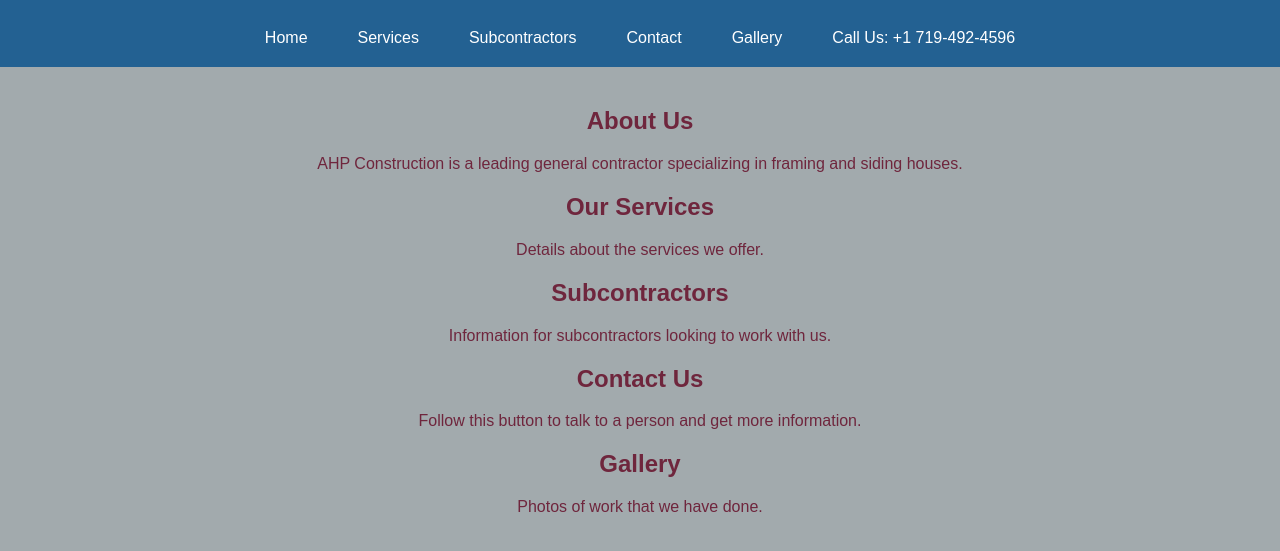
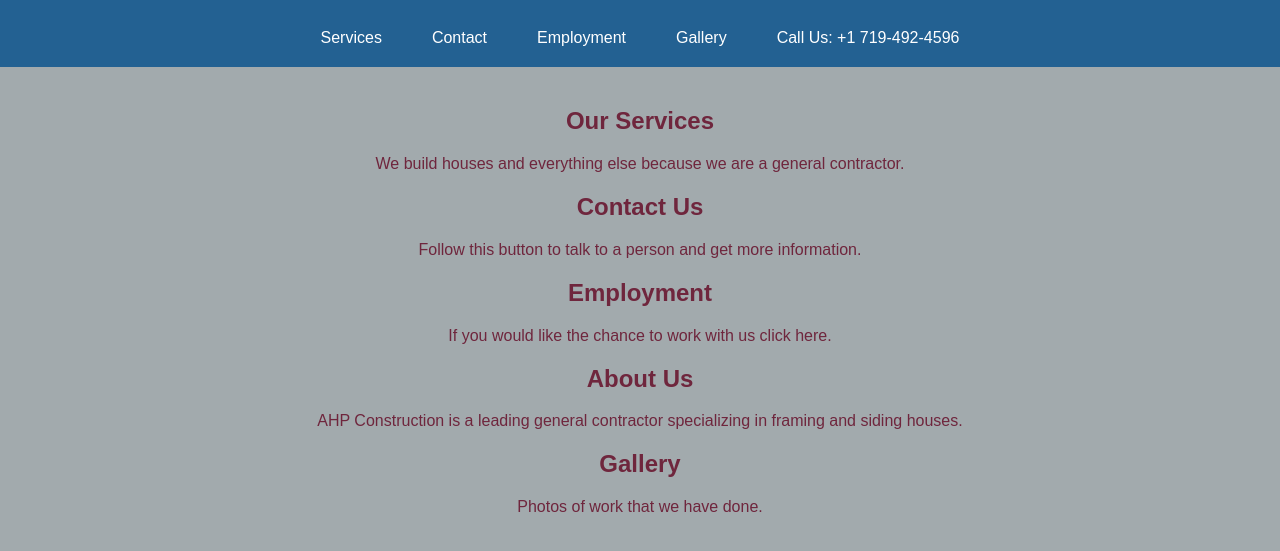
Before and after one commit to james3roberts/AhpConstruction, a plain HTML site: page index.html in a window 1280 px wide. Shown: the part 71-622 px from the top of the page. Drawn offline with Linux system fonts and the light colour scheme.

Commit message:
build: index page is finished rough building.

```diff
--- a/index.html
+++ b/index.html
@@ -4,6 +4,8 @@
     <meta charset="UTF-8">
     <meta name="viewport" content="width=device-width, initial-scale=1.0">
     <title>AHP Construction</title>
+    <meta name="description" content="AHP Construction is a leading general contractor specializing in framing and siding houses.">
+    <meta name="keywords" content="construction, general contractor, framing, siding, custom homes, remodeling">
     <link rel="stylesheet" href="css/style.css"> <!-- Link to CSS file -->
 </head>
 <body>
@@ -12,38 +14,45 @@
         <h1>AHP Construction</h1>
         <nav class="navbar">
             <ul>
-                <li><a href="#home">Home</a></li>
+                <!--<li><a href="#home">Home</a></li> Do not need the home button on the home page. -->
                 <li><a href="#services">Services</a></li>
-                <li><a href="#subcontractors">Subcontractors</a></li>
                 <li><a href="#contact">Contact</a></li>
+                <li><a href="#subcontractors">Employment</a></li>
                 <li><a href="#gallery">Gallery</a></li>
-                <li><a href="tel:+1234567890">Call Us: +1 719-492-4596</a></li> <!-- Clickable phone number -->
+                <li><a href="tel:+17194924596">Call Us: +1 719-492-4596</a></li> <!-- Clickable phone number -->
             </ul>
         </nav>
     </header>
+
     <!-- Main content area -->
     <main>
-        <!-- Example Sections -->
+        <!-- Our Services section -->
+        <section id="services">
+            <h2>Our Services</h2>
+            <p>We build houses and everything else because we are a general contractor.</p>
+        </section>
+
+        <!-- Contact Us section -->
+        <section id="contact">
+            <h2>Contact Us</h2>
+            <p>Follow this button to talk to a person and get more information.</p>
+        </section>
+
+        <!-- Employment section -->
+        <section id="subcontractors">
+            <h2>Employment</h2>
+            <p>If you would like the chance to work with us click here.</p>
+        </section>
+
+
+
+        <!-- About Us section -->
         <section id="home">
             <h2>About Us</h2>
             <p>AHP Construction is a leading general contractor specializing in framing and siding houses.</p>
         </section>
 
-        <section id="services">
-            <h2>Our Services</h2>
-            <p>Details about the services we offer.</p>
-        </section>
-
-        <section id="subcontractors">
-            <h2>Subcontractors</h2>
-            <p>Information for subcontractors looking to work with us.</p>
-        </section>
-
-        <section id="contact">
-            <h2>Contact Us</h2>
-            <p>Follow this button to talk to a person and get more information.</p>
-        </section>
-
+        <!-- Gallery section -->
         <section id="gallery">
             <h2>Gallery</h2>
             <p>Photos of work that we have done.</p>
```
